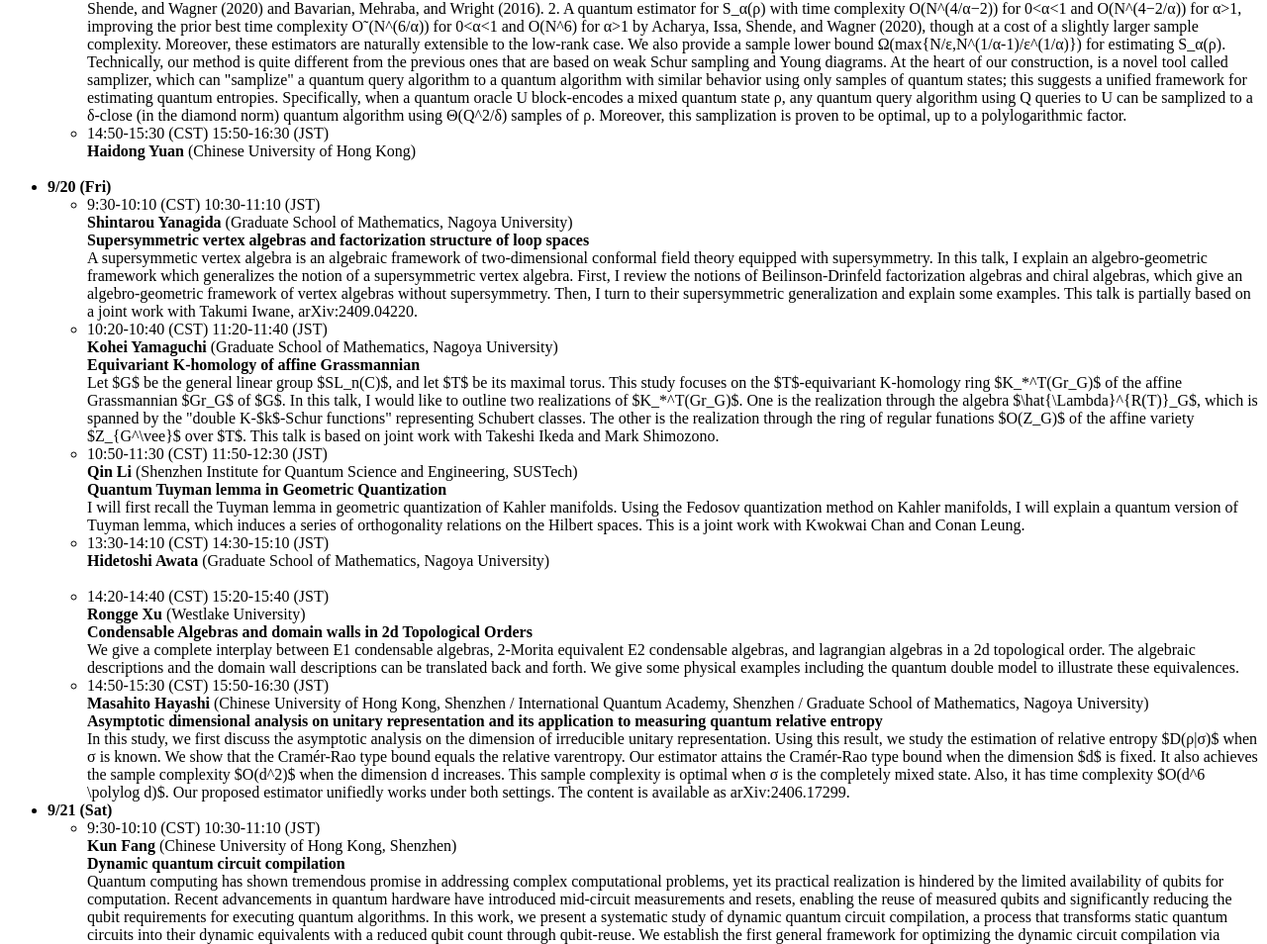
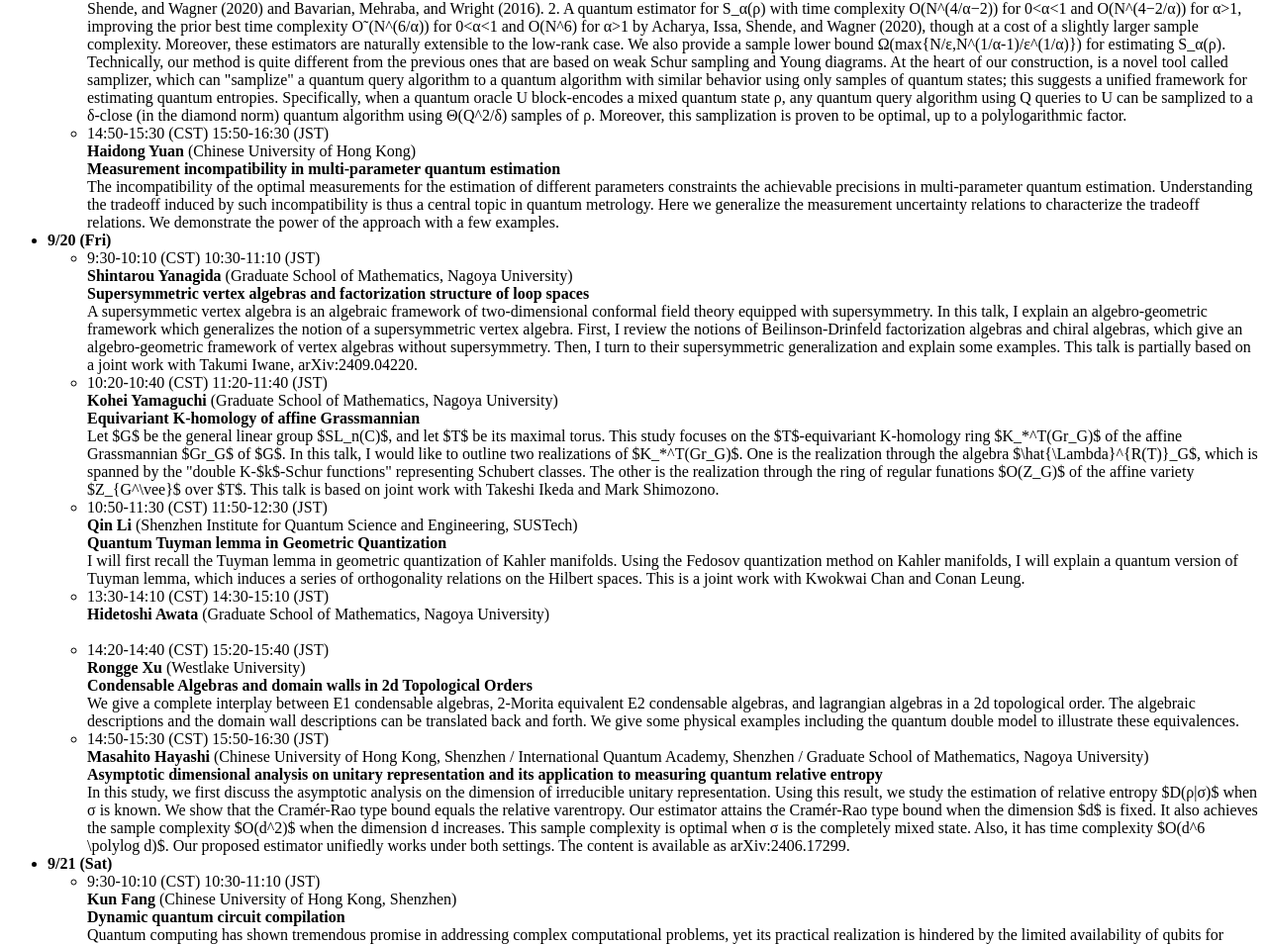
Before and after one commit to shenzhen-nagoya/shenzhen-nagoya.github.io, a plain HTML site: page 2024/index.html in a window 1280 px wide. Shown: the part 2445-3399 px from the top of the page at 99% size. Drawn offline with Linux system fonts and the light colour scheme.

Commit message:
Update index.html

```diff
--- a/2024/index.html
+++ b/2024/index.html
@@ -331,8 +331,14 @@
     <li><a name=26>14:50-15:30 (CST) 15:50-16:30 (JST)</a><br>
         <strong>Haidong Yuan</strong>
         (Chinese University of Hong Kong) <br>
-        <strong></strong>
+        <strong>Measurement incompatibility in multi-parameter quantum estimation</strong>
         <!--<a href="./SN22/Minami.pdf">slide</a>--><br>
+        The incompatibility of the optimal measurements for the estimation of different parameters
+        constraints the achievable precisions in multi-parameter quantum estimation.
+        Understanding the tradeoff induced by such incompatibility is
+        thus a central topic in quantum metrology.
+        Here we generalize the measurement uncertainty relations to characterize the tradeoff relations.
+        We demonstrate the power of the approach with a few examples.
     </li>
   </ul></li>
   <li><strong>9/20 (Fri)</strong>
@@ -587,6 +593,6 @@
   <li>  <a href="./SUSTech-Nagoya2022.html">SUSTech-Nagoya workshop on Quantum Science 2022</a> </li>
   <li>  <a href="./SUSTech-Nagoya2021.html">SUSTech-Nagoya workshop on Quantum Science 2021</a> </li>
  <hr>
- <p>Last update: 2024/09/10</p>
+ <p>Last update: 2024/09/11</p>
  </body>
 </html>
```
